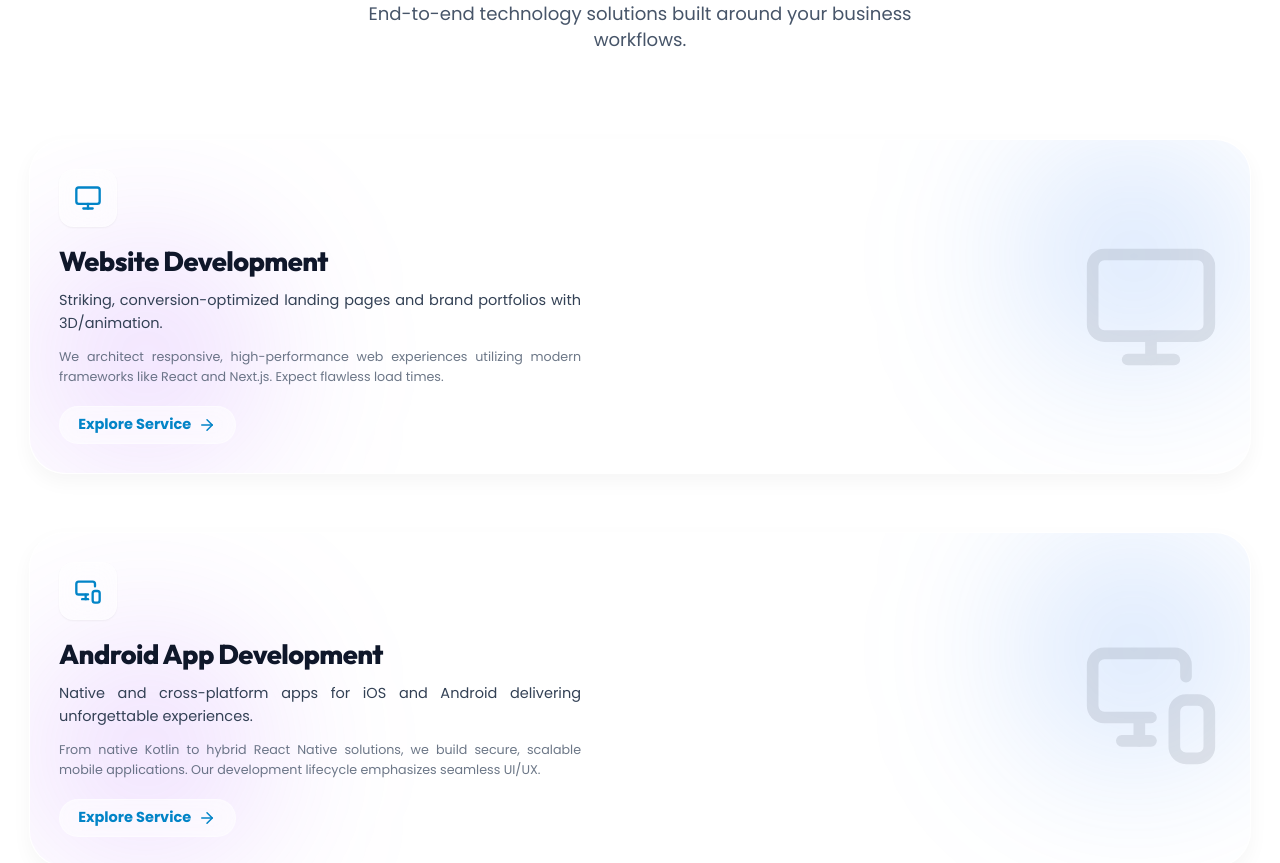
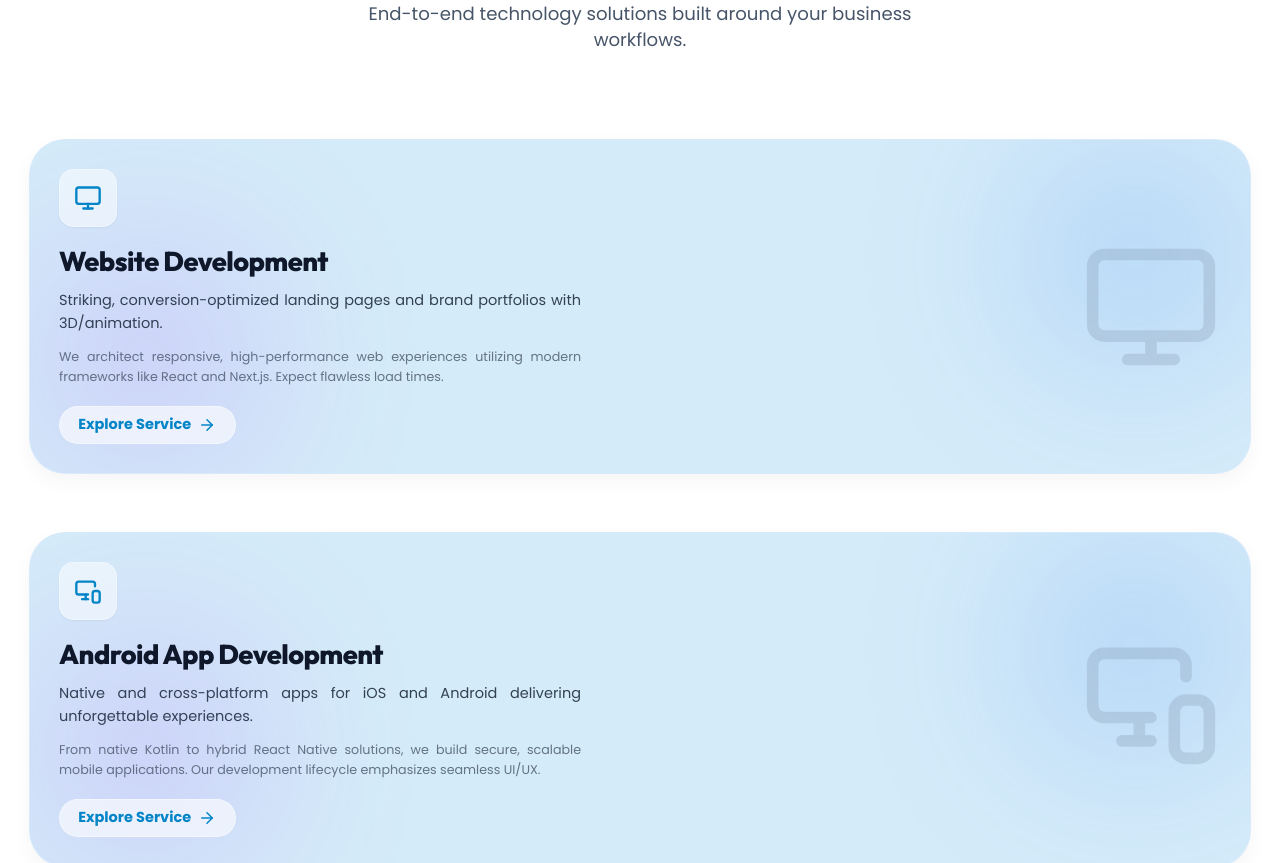
Before and after one commit to TafinityAI-LLP/tai, a React (Vite) app: page / in a window 1280 px wide. Shown: the part 1500-2363 px from the top of the page. Built offline with nearby package versions, Linux system fonts and the light colour scheme; no server answers.

Commit message:
style(Home): matched service cards background color to stat cards

```diff
--- a/src/pages/Home.jsx
+++ b/src/pages/Home.jsx
@@ -256,7 +256,7 @@ const Home = () => {
                 }}
               >
                 <div
-                  className="w-full flex flex-col md:flex-row items-start md:items-center p-6 md:p-8 min-h-[220px] md:min-h-[250px] border border-white/20 dark:border-slate-500/20 bg-white/95 dark:bg-slate-900/95 md:bg-white/90 md:dark:bg-slate-900/90 backdrop-blur-2xl shadow-[0_8px_20px_rgba(0,0,0,0.04)] dark:shadow-[0_8px_20px_rgba(0,0,0,0.2)] rounded-3xl md:rounded-[2.5rem] overflow-hidden group"
+                  className="w-full flex flex-col md:flex-row items-start md:items-center p-6 md:p-8 min-h-[220px] md:min-h-[250px] border border-blue-100/50 dark:border-slate-500/20 bg-[#e1f0fa] dark:bg-slate-900/95 md:bg-[#d4ebf9] md:dark:bg-slate-900/90 backdrop-blur-2xl shadow-[0_8px_20px_rgba(0,0,0,0.04)] dark:shadow-[0_8px_20px_rgba(0,0,0,0.2)] rounded-3xl md:rounded-[2.5rem] overflow-hidden group"
                 >
 
                   {/* Frosted Glow Effects */}
```
